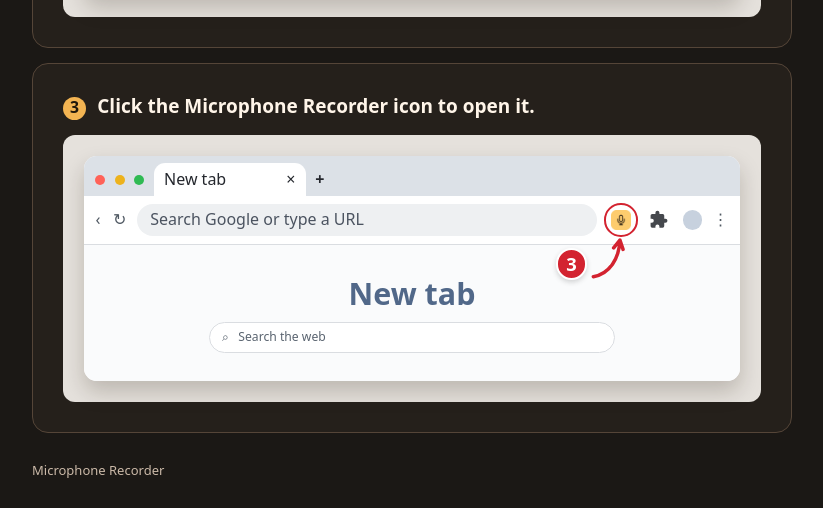
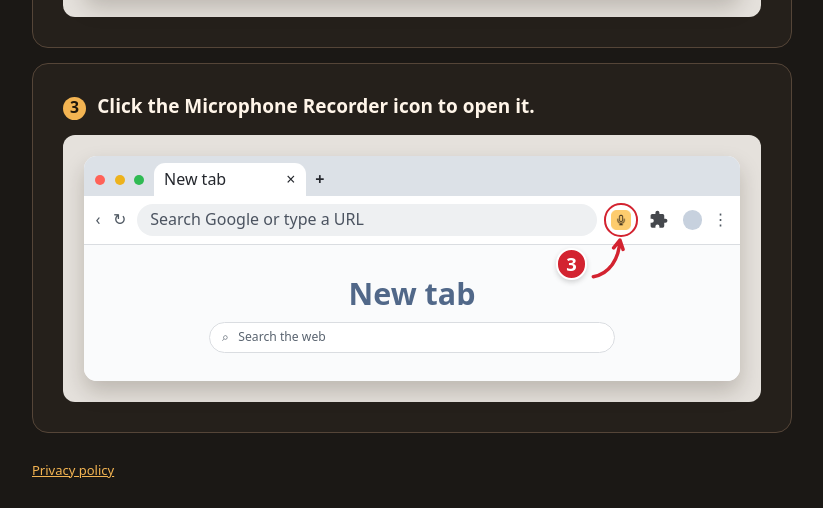
Before and after one commit to alxrum/microphone-recorder-pages, a plain HTML site: page welcome/index.html in a window 1280 px wide. Shown: the part 752-1260 px from the top of the page, without its empty margins (228-1051 px from the left). Drawn offline with Linux system fonts and the light colour scheme.

Commit message:
Link the published privacy policy from Welcome
Co-Authored-By: Claude Code <noreply@anthropic.com>

```diff
--- a/welcome/index.html
+++ b/welcome/index.html
@@ -46,7 +46,7 @@
       </figure>
     </section>
   </main>
-  <footer class="sitefoot"><span>Microphone Recorder</span></footer>
+  <footer class="sitefoot"><a href="https://alxrum.github.io/microphone-recorder-privacy/">Privacy policy</a></footer>
 </div>
 </body>
 </html>
```
